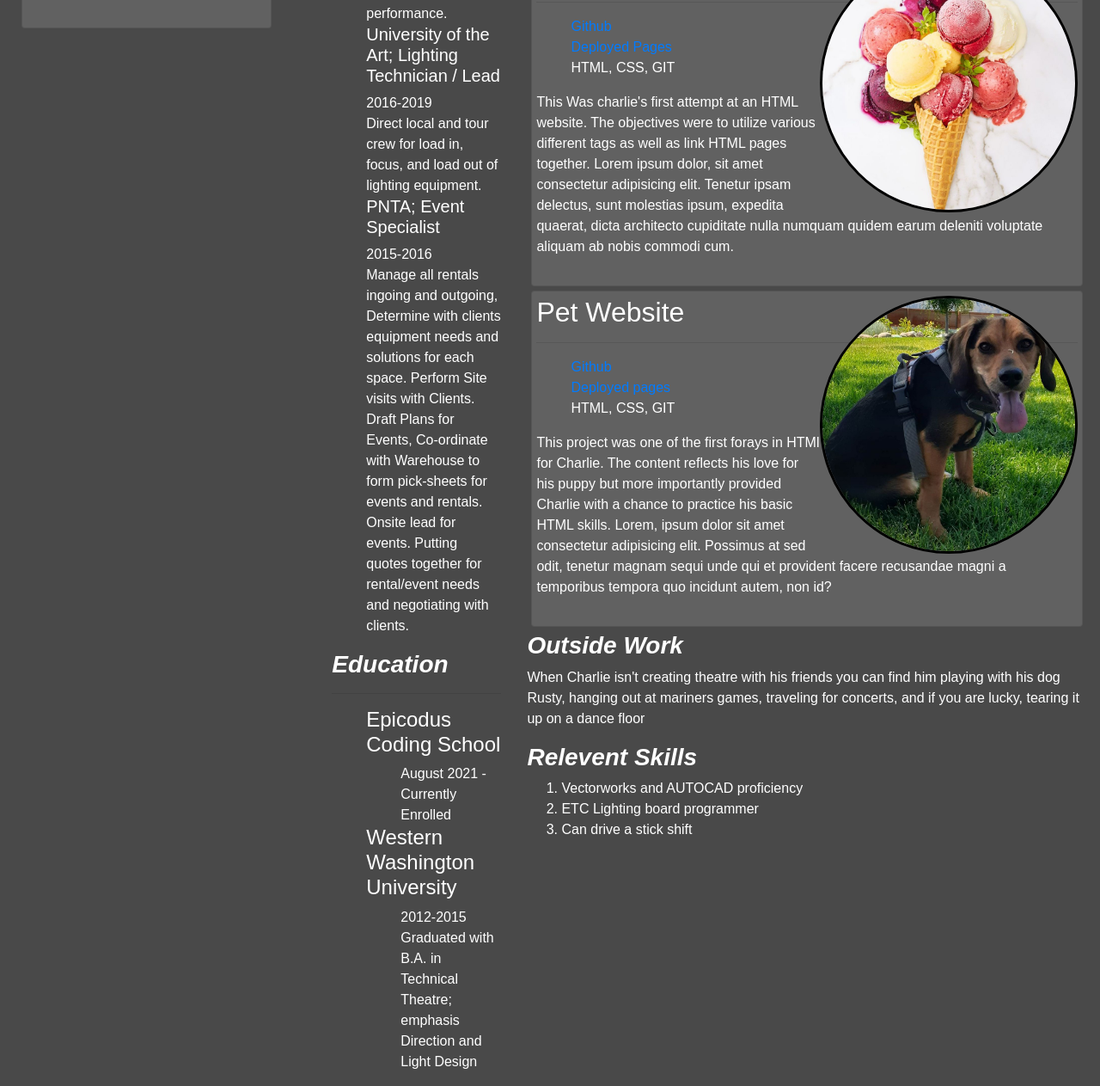
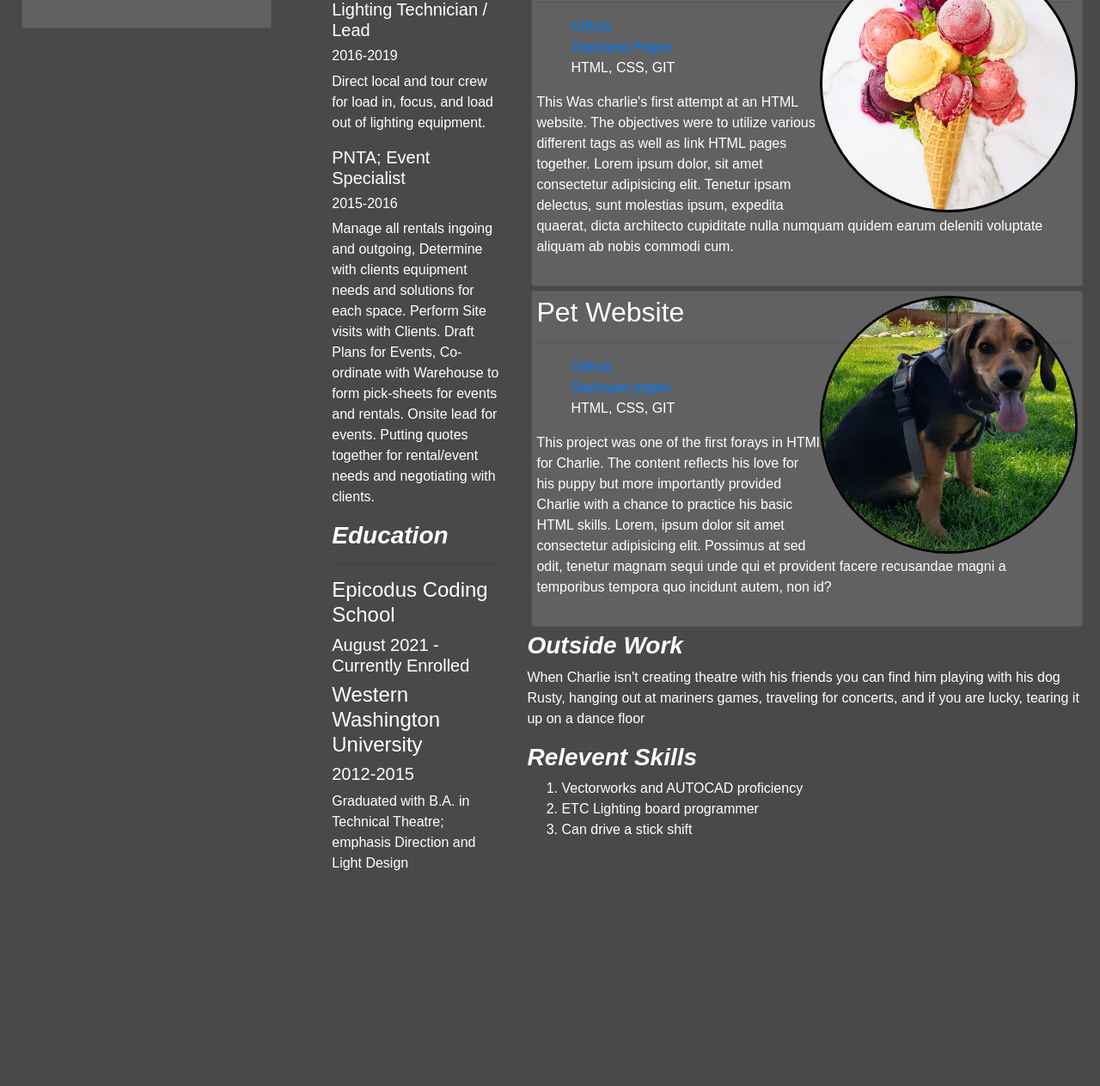
Before and after one commit to CharWeber/portfolio-CV, a plain HTML site: page index.html in a window 1280 px wide. Shown: the part 487-1750 px from the top of the page at 86% size. After the commit the page ends 1519 px from the top, so only its background shows below. Drawn offline with Linux system fonts and the light colour scheme.

Commit message:
BIGFIX: Added div to fix formatting issues

```diff
--- a/index.html
+++ b/index.html
@@ -39,17 +39,15 @@
                 <div class="card-title">
                   <h3>Resumé</h3>
                   <div class="card-text">
-                    <ul>
-                      <li><h5>Pilobolus Dance Theatre: Lighting Supervisor</h5></li>
-                      <li>2016-2017 2019-2020</li>
-                      <li>Travel with tour cast and crew, direct local and tour crew to load in, focus, and operate lighting during performance. Direct local and tour crew during load out post performance.</li>
-                      <li><h5>University of the Art; Lighting Technician / Lead</h5></li>
-                      <li>2016-2019</li>
-                      <li>Direct local and tour crew for load in, focus, and load out of lighting equipment.</li>
-                      <li><h5>PNTA; Event Specialist</h5></li>
-                      <li>2015-2016</li>
-                      <li>Manage all rentals ingoing and outgoing, Determine with clients equipment needs and solutions for each space. Perform Site visits with Clients. Draft Plans for Events, Co-ordinate with Warehouse to form pick-sheets for events and rentals. Onsite lead for events. Putting quotes together for rental/event needs and negotiating with clients.</li>
-                    </ul>
+                      <h5>Pilobolus Dance Theatre: Lighting Supervisor</h5>
+                      <h6>2016-2017 2019-2020</h6>
+                      <p>Travel with tour cast and crew, direct local and tour crew to load in, focus, and operate lighting during performance. Direct local and tour crew during load out post performance.</p>
+                      <h5>University of the Art; Lighting Technician / Lead</h5></li>
+                      <h6>2016-2019</h6>
+                      <p>Direct local and tour crew for load in, focus, and load out of lighting equipment.</p>
+                      <h5>PNTA; Event Specialist</h5>
+                      <h6>2015-2016</h6>
+                     <p>Manage all rentals ingoing and outgoing, Determine with clients equipment needs and solutions for each space. Perform Site visits with Clients. Draft Plans for Events, Co-ordinate with Warehouse to form pick-sheets for events and rentals. Onsite lead for events. Putting quotes together for rental/event needs and negotiating with clients.</p>
                   </div>
                 </div>
               </div>
@@ -59,19 +57,11 @@
                   <h3>Education</h3>
                   <hr>
                   <div class="card-text">
-                    <ul>
-                    <li><h4>Epicodus Coding School</h4></li>
-                    <li>
-                      <ul>
-                        <li>August 2021 - Currently Enrolled</li>
-                      </ul>
-                    </li>
-                    <li><h4>Western Washington University</h4>
-                      <ul>
-                        <li>2012-2015</li>
-                        <li> Graduated with B.A. in Technical Theatre; emphasis Direction and Light Design</li>
-                      </ul>
-                    </li>
+                    <h4>Epicodus Coding School</h4></li>
+                    <h5>August 2021 - Currently Enrolled<h5>
+                    <h4>Western Washington University</h4>
+                    <h5>2012-2015</h5>
+                    <p> Graduated with B.A. in Technical Theatre; emphasis Direction and Light Design</p>
                   </div>
                 </div>
               </div>
@@ -99,7 +89,7 @@
                         <p>this <span class="highlight">collaborative project</span> was designed using html and Bootstrap. It was Charlie's first project with css; His Objectives were to familiarize himself with Botstrap as well as experiment with how his own Stylesheets interacted with Bootstraps CSS.</p>
                     </div>
                   </div>
-                </div>
+              </div>
                 <div class="card">
                   <div class="card-title">
                     <img class="cardimg" src="img/icecreamsm.jpg" alt="Ice cream bouquet">
```
